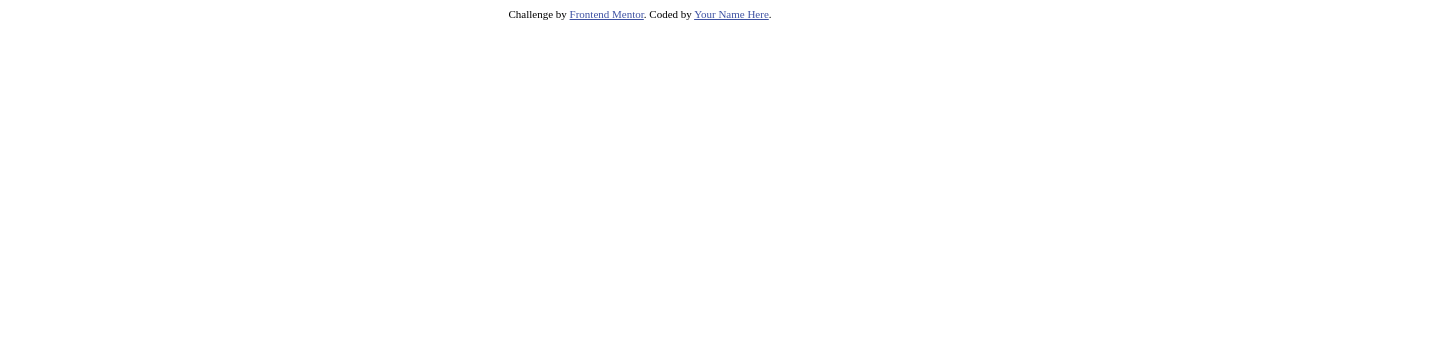
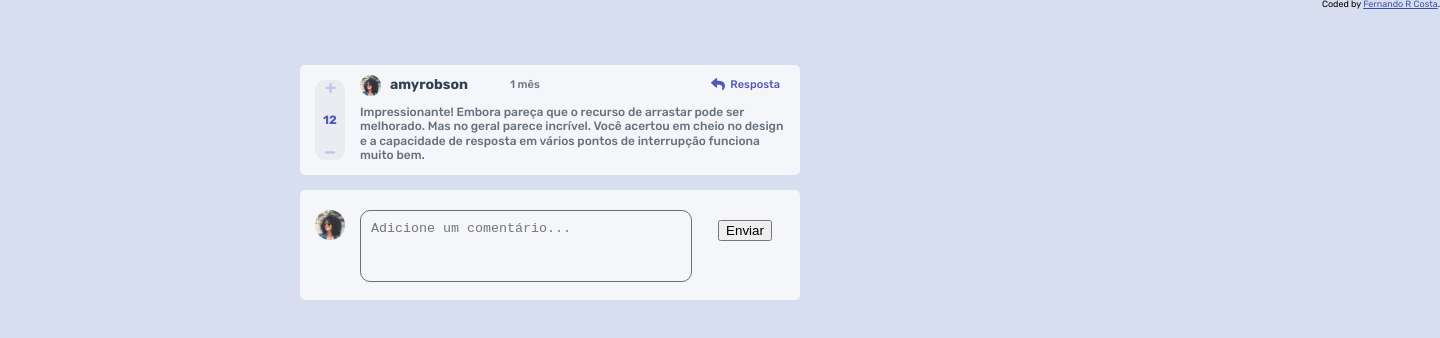
Before and after one commit to fernando-r-costa/interactive-comments-section-main, a plain HTML site: page index.html in a window 1280 px wide. Shown: the whole page, 1440 px wide, since content can reach past the window. Drawn offline with Linux system fonts and the light colour scheme.

Commit message:
90% Desktop-design

```diff
--- a/index.html
+++ b/index.html
@@ -1,26 +1,53 @@
 <!DOCTYPE html>
-<html lang="en">
+<html lang="pt-br">
+
 <head>
   <meta charset="UTF-8">
-  <meta name="viewport" content="width=device-width, initial-scale=1.0"> <!-- displays site properly based on user's device -->
+  <meta name="viewport" content="width=device-width, initial-scale=1.0">
 
   <link rel="icon" type="image/png" sizes="32x32" href="./images/favicon-32x32.png">
 
-  <title>Frontend Mentor | Interactive comments section</title>
+  <link rel="preconnect" href="https://fonts.googleapis.com">
+  <link rel="preconnect" href="https://fonts.gstatic.com" crossorigin>
+  <link href="https://fonts.googleapis.com/css2?family=Rubik:wght@400;500;700&display=swap" rel="stylesheet">
 
-  <!-- Feel free to remove these styles or customise in your own stylesheet 👍 -->
-  <style>
-    .attribution { font-size: 11px; text-align: center; }
-    .attribution a { color: hsl(228, 45%, 44%); }
-  </style>
+  <link rel="stylesheet" href="./style/reset.css">
+  <link rel="stylesheet" href="./style/style.css">
+  <link rel="stylesheet" href="./style/style-mobile.css">
+
+  <title>Seção de comentários interativo</title>
+
 </head>
+
 <body>
+  <header>
+    <div class="attribution">
+      Coded by <a href="https://www.linkedin.com/in/fernando-r-costa/">Fernando R Costa</a>.
+    </div>
+  </header>
 
-  <!-- Pull dynamic content from the data.json file -->
+  <main>
+    <div class="comentario">
+      <div class="aval-pos"><img src="./images/icon-plus.svg"></div>
+      <div class="saldo-aval">12</div>
+      <div class="aval-neg"><img src="./images/icon-minus.svg"></div>
+      <div class="avatar"><img src="./images/avatars/image-amyrobson.png"></div>
+      <div class="nome-usuario">amyrobson</div>
+      <div class="tempo-post">1 mês</div>
+      <div class="comandos"><img src="./images/icon-reply.svg">Resposta</div>
+      <div class="texto">Impressionante! Embora pareça que o recurso de arrastar pode ser melhorado. Mas no geral parece incrível. Você acertou em cheio no design e a capacidade de resposta em vários pontos de interrupção funciona muito bem.</div>
+    </div>
 
-  <div class="attribution">
-    Challenge by <a href="https://www.frontendmentor.io?ref=challenge" target="_blank">Frontend Mentor</a>.
-    Coded by <a href="#">Your Name Here</a>.
-  </div>
+    <div class="novo-comentario">
+      <div class="avatar-novo"><img src="./images/avatars/image-amyrobson.png"></div>
+      <div class="texto-novo"><textarea placeholder="Adicione um comentário..."></textarea></div>
+      <div class="button"><button id="button">Enviar</button></div>
+    </div>
+
+  </main>
+
+  <!-- <script src="./script/script.js"></script> -->
 </body>
+
+
 </html>
--- /dev/null
+++ b/style/reset.css
@@ -0,0 +1,48 @@
+/* http://meyerweb.com/eric/tools/css/reset/
+   v2.0 | 20110126
+   License: none (public domain)
+*/
+
+html, body, div, span, applet, object, iframe,
+h1, h2, h3, h4, h5, h6, p, blockquote, pre,
+a, abbr, acronym, address, big, cite, code,
+del, dfn, em, img, ins, kbd, q, s, samp,
+small, strike, strong, sub, sup, tt, var,
+b, u, i, center,
+dl, dt, dd, ol, ul, li,
+fieldset, form, label, legend,
+table, caption, tbody, tfoot, thead, tr, th, td,
+article, aside, canvas, details, embed,
+figure, figcaption, footer, header, hgroup,
+menu, nav, output, ruby, section, summary,
+time, mark, audio, video {
+	margin: 0;
+	padding: 0;
+	border: 0;
+	font-size: 100%;
+	font: inherit;
+	vertical-align: baseline;
+}
+/* HTML5 display-role reset for older browsers */
+article, aside, details, figcaption, figure,
+footer, header, hgroup, menu, nav, section {
+	display: block;
+}
+body {
+	line-height: 1;
+}
+ol, ul {
+	list-style: none;
+}
+blockquote, q {
+	quotes: none;
+}
+blockquote:before, blockquote:after,
+q:before, q:after {
+	content: '';
+	content: none;
+}
+table {
+	border-collapse: collapse;
+	border-spacing: 0;
+}
--- /dev/null
+++ b/style/style.css
@@ -0,0 +1,170 @@
+body {
+    font-family: 'Rubik', sans-serif;
+    background-color: hsl(222, 44%, 89%);
+    width: 1440px;
+}
+
+header {
+    height: 50px;
+}
+
+.attribution {
+    font-size: 9px;
+    text-align: right;
+}
+
+.attribution a {
+    color: hsl(228, 45%, 44%);
+}
+
+.comentario {
+    display: grid;
+    grid-template-columns: 60px 30px 120px 70px 220px;
+    grid-template-rows: 30px 50px 30px;
+    grid-column-gap: 0px;
+    grid-row-gap: 0px;
+    background-color: hsl(228, 33%, 97%);
+    width: 500px;
+    height: auto;
+    border-radius: 5px;
+    margin: 15px 300px;
+}
+
+.aval-pos {
+    grid-area: 1 / 1 / 2 / 2;
+    display: flex;
+    justify-content: center;
+    align-items: center;
+    background-color: hsl(223, 19%, 93%);
+    margin: 15px 15px 0 15px;
+    border-radius: 10px 10px 0 0;
+}
+
+.saldo-aval {
+    grid-area: 2 / 1 / 3 / 2;
+    display: flex;
+    justify-content: center;
+    align-items: center;
+    background-color: hsl(223, 19%, 93%);
+    font-size: 12px;
+    color: hsl(238, 40%, 52%);
+    font-weight: 700;
+    margin: 0 15px 0 15px;
+}
+
+.aval-neg {
+    grid-area: 3 / 1 / 4 / 2;
+    display: flex;
+    justify-content: center;
+    align-items: center;
+    background-color: hsl(223, 19%, 93%);
+    margin: 0 15px 15px 15px;
+    border-radius: 0 0 10px 10px;
+}
+
+.avatar {
+    grid-area: 1 / 2 / 2 / 3;
+}
+
+.avatar img {
+    width: 70%;
+    margin: 10px 0;
+}
+
+.nome-usuario {
+    grid-area: 1 / 3 / 2 / 4;
+    display: flex;
+    justify-content: left;
+    align-items: center;
+    font-size: 14px;
+    color: hsl(212, 24%, 26%);
+    font-weight: 700;
+    margin: 10px 15px 0 0;
+}
+
+.tempo-post {
+    grid-area: 1 / 4 / 2 / 5;
+    display: flex;
+    justify-content: left;
+    align-items: center;
+    font-size: 11px;
+    color: hsl(211, 10%, 45%);
+    font-weight: 500;
+    margin: 8px 15px 0 0;
+}
+
+.comandos {
+    grid-area: 1 / 5 / 2 / 6;
+    display: flex;
+    justify-content: right;
+    align-items: center;
+    font-size: 11px;
+    color: hsl(238, 40%, 52%);
+    font-weight: 500;
+    margin: 8px 20px 0 0;
+}
+
+.comandos img {
+    margin: 5px;
+}
+
+.texto {
+    grid-area: 2 / 2 / 4 / 6;
+    display: flex;
+    justify-content: left;
+    font-size: 12px;
+    color: hsl(211, 10%, 45%);
+    font-weight: 500;
+    margin: 10px 10px 0 0;
+    line-height: 1.2;
+}
+
+.novo-comentario {
+    display: grid;
+    grid-template-columns: 60px 330px 110px;
+    grid-template-rows: 110px;
+    grid-column-gap: 0px;
+    grid-row-gap: 0px;
+    background-color: hsl(228, 33%, 97%);
+    width: 500px;
+    height: auto;
+    border-radius: 5px;
+    margin: 15px 300px;
+}
+
+.avatar-novo {
+    grid-area: 1 / 1 / 2 / 2;
+}
+
+.avatar-novo img {
+    width: 50%;
+    margin: 20px 15px;
+}
+
+.texto-novo {
+    grid-area: 1 / 2 / 2 / 3;
+    margin: 20px 0;
+}
+
+.texto-novo textarea {
+    width: 310px;
+    height: 50px;
+    border-radius: 10px;
+    background-color: hsl(228, 33%, 97%);
+    resize: none;
+    border-color: hsl(211, 10%, 45%);
+    padding: 10px;
+    outline: 0;
+    overflow: hidden;
+}
+
+.button {
+    grid-area: 1 / 3 / 2 / 4;
+    display: flex;
+    justify-content: center;
+    align-items:baseline ;
+    font-size: 11px;
+    color: hsl(238, 40%, 52%);
+    font-weight: 500;
+    margin: 30px 0 0 0;
+}
```
Also changed, not shown: script/data.json (renamed from data.json), style/style-mobile.css (added), 4 other files.
